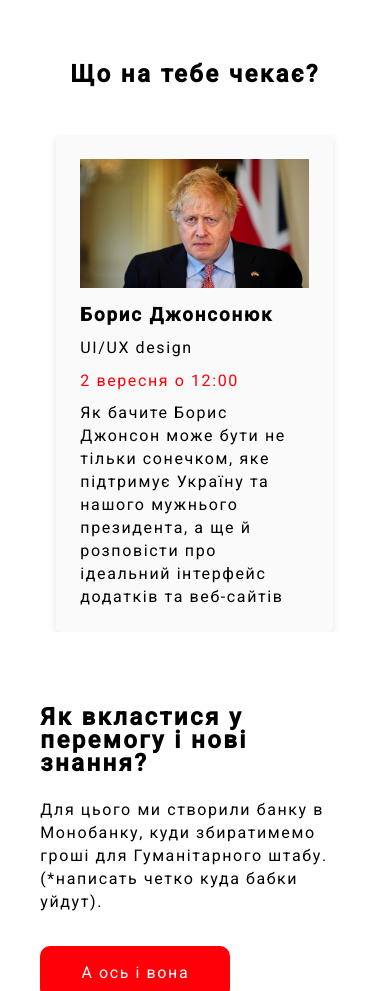
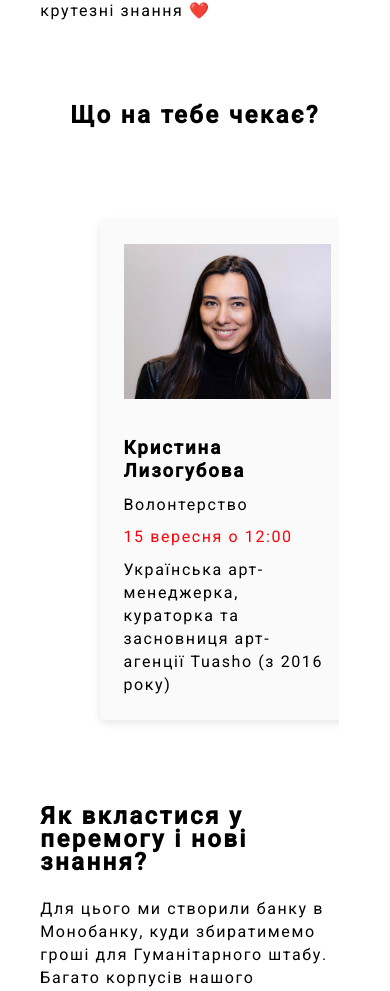
Before and after one commit to kucherov02/studigital2, a plain HTML site: page index.html in a window 390 px wide. Shown: the part 1009-2000 px from the top of the page. Drawn offline with nearby package versions, Linux system fonts and the light colour scheme.

Commit message:
add speakers & fix responsiveness

```diff
--- a/index.html
+++ b/index.html
@@ -35,115 +35,110 @@
     <section class="agenda--section">
         <div class="swiper mySwiper">
             <div class="swiper-wrapper">
-              <div class="swiper-slide">
+              <div class="swiper-slide slide-1">
                 <div class="card">
                     <div class="speaker-container">
-                        <img src="./images/artists/https___cdn.cnn.com_cnnnext_dam_assets_220412085815-boris-johnson-0407.jpg" alt="">
+                        <img class="artist--img" src="./images/speakers/kristina.jpg" alt="">
                     </div>
-                    <h3 class="speaker-name">Борис Джонсонюк</h3>
-                    <p class="speaker-sphere">UI/UX design</p>
-                    <p class="speaker-time">2 вересня о 12:00</p>
-                    <p class="speaker-about">Як бачите Борис Джонсон може бути не тільки сонечком,
-                        яке підтримує Україну та нашого мужнього президента,
-                        а ще й розповісти про ідеальний інтерфейс додатків та веб-сайтів
+                    <h3 class="speaker-name">Кристина Лизогубова</h3>
+                    <p class="speaker-sphere">Волонтерство</p>
+                    <p class="speaker-time">15 вересня о 12:00</p>
+                    <p class="speaker-about">Українська арт-менеджерка, кураторка та засновниця арт-агенції Tuasho (з 2016 року)
                     </p>
                 </div>
               </div>
-              <div class="swiper-slide">
+              <div class="swiper-slide slide-2">
                 <div class="card">
                     <div class="speaker-container">
-                        <img src="./images/artists/https___cdn.cnn.com_cnnnext_dam_assets_220412085815-boris-johnson-0407.jpg" alt="">
+                        <img class="artist--img" src="./images/artists/https___cdn.cnn.com_cnnnext_dam_assets_220412085815-boris-johnson-0407.jpg" alt="">
                     </div>
-                    <h3 class="speaker-name">Борис Джонсонюк</h3>
-                    <p class="speaker-sphere">UI/UX design</p>
-                    <p class="speaker-time">2 вересня о 12:00</p>
+                    <h3 class="speaker-name">Анна Аветова</h3>
+                    <p class="speaker-sphere">Мистецтво</p>
+                    <p class="speaker-time">19 вересня о 12:00</p>
                     <p class="speaker-about">Як бачите Борис Джонсон може бути не тільки сонечком,
-                        яке підтримує Україну та нашого мужнього президента,
-                        а ще й розповісти про ідеальний інтерфейс додатків та веб-сайтів
+
                     </p>
                 </div>
               </div>
-              <div class="swiper-slide">
+              <div class="swiper-slide slide-3">
                 <div class="card">
                     <div class="speaker-container">
-                        <img src="./images/artists/https___cdn.cnn.com_cnnnext_dam_assets_220412085815-boris-johnson-0407.jpg" alt="">
+                        <img class="artist--img" src="./images/speakers/alina_nix.jpg" alt="">
                     </div>
-                    <h3 class="speaker-name">Борис Джонсонюк</h3>
-                    <p class="speaker-sphere">UI/UX design</p>
-                    <p class="speaker-time">2 вересня о 12:00</p>
-                    <p class="speaker-about">Як бачите Борис Джонсон може бути не тільки сонечком,
-                        яке підтримує Україну та нашого мужнього президента,
-                        а ще й розповісти про ідеальний інтерфейс додатків та веб-сайтів
+                    <h3 class="speaker-name">Аліна, recruiter NIX</h3>
+                    <p class="speaker-sphere">«Як почати працювати в ІТ під час навчання в універі?»</p>
+                    <p class="speaker-time">23 вересня о 12:00</p>
+                    <p class="speaker-about">
+                        Провела 1000+ співбесід
                     </p>
                 </div>
               </div>
-              <div class="swiper-slide">
+              <div class="swiper-slide slide-4">
                 <div class="card">
                     <div class="speaker-container">
-                        <img src="./images/artists/https___cdn.cnn.com_cnnnext_dam_assets_220412085815-boris-johnson-0407.jpg" alt="">
+                        <img class="artist--img" src="./images/speakers/olya_nix.jpg" alt="">
                     </div>
-                    <h3 class="speaker-name">Борис Джонсонюк</h3>
-                    <p class="speaker-sphere">UI/UX design</p>
-                    <p class="speaker-time">2 вересня о 12:00</p>
-                    <p class="speaker-about">Як бачите Борис Джонсон може бути не тільки сонечком,
-                        яке підтримує Україну та нашого мужнього президента,
-                        а ще й розповісти про ідеальний інтерфейс додатків та веб-сайтів
+                    <h3 class="speaker-name">Оля, recruiter NIX</h3>
+                    <p class="speaker-sphere">«Як почати працювати в ІТ під час навчання в універі?»</p>
+                    <p class="speaker-time">21 вересня о 12:00</p>
+                    <p class="speaker-about">
+                        Обожнюю робити оффери
                     </p>
                 </div>
               </div>
-              <div class="swiper-slide">
+              <div class="swiper-slide slide-5">
                 <div class="card">
                     <div class="speaker-container">
-                        <img src="./images/artists/https___cdn.cnn.com_cnnnext_dam_assets_220412085815-boris-johnson-0407.jpg" alt="">
+                        <img class="artist--img" src="./images/speakers/herasymchuk.jpg" alt="">
                     </div>
-                    <h3 class="speaker-name">Борис Джонсонюк</h3>
-                    <p class="speaker-sphere">UI/UX design</p>
-                    <p class="speaker-time">2 вересня о 12:00</p>
-                    <p class="speaker-about">Як бачите Борис Джонсон може бути не тільки сонечком,
-                        яке підтримує Україну та нашого мужнього президента,
-                        а ще й розповісти про ідеальний інтерфейс додатків та веб-сайтів
+                    <h3 class="speaker-name">Аліна Герасимчук</h3>
+                    <p class="speaker-sphere">«Патріотична комунікація здорової людини»</p>
+                    <p class="speaker-time">23 вересня о 12:00</p>
+                    <p class="speaker-about">
+                        Креативна копірайтерка Arriba! creative agency <br>
+                        Креативна продюсерка мережі доставки та ресторанів Япошка <br>
+                        Екс СММ-ниця 20+ проєктів <br>
+                        Мати UNK блогу <s>в колишньому</s>   назавжди <br>
+                        Засновниця StuDigital
                     </p>
                 </div>
               </div>
-              <div class="swiper-slide">
+              <div class="swiper-slide slide-6">
                 <div class="card">
                     <div class="speaker-container">
-                        <img src="./images/artists/https___cdn.cnn.com_cnnnext_dam_assets_220412085815-boris-johnson-0407.jpg" alt="">
+                        <img class="artist--img" src="./images/artists/https___cdn.cnn.com_cnnnext_dam_assets_220412085815-boris-johnson-0407.jpg" alt="">
                     </div>
-                    <h3 class="speaker-name">Борис Джонсонюк</h3>
-                    <p class="speaker-sphere">UI/UX design</p>
-                    <p class="speaker-time">2 вересня о 12:00</p>
-                    <p class="speaker-about">Як бачите Борис Джонсон може бути не тільки сонечком,
-                        яке підтримує Україну та нашого мужнього президента,
-                        а ще й розповісти про ідеальний інтерфейс додатків та веб-сайтів
+                    <h3 class="speaker-name">UPCOMING</h3>
+                    <p class="speaker-sphere">—</p>
+                    <p class="speaker-time">soon</p>
+                    <p class="speaker-about">А це Борис Джонсон, сонечко,
+                        яке підтримує Україну
                     </p>
                 </div>
               </div>
-              <div class="swiper-slide">
+              <div class="swiper-slide slide-7">
                 <div class="card">
                     <div class="speaker-container">
-                        <img src="./images/artists/https___cdn.cnn.com_cnnnext_dam_assets_220412085815-boris-johnson-0407.jpg" alt="">
+                        <img class="artist--img" src="./images/artists/https___cdn.cnn.com_cnnnext_dam_assets_220412085815-boris-johnson-0407.jpg" alt="">
                     </div>
-                    <h3 class="speaker-name">Борис Джонсонюк</h3>
-                    <p class="speaker-sphere">UI/UX design</p>
-                    <p class="speaker-time">2 вересня о 12:00</p>
-                    <p class="speaker-about">Як бачите Борис Джонсон може бути не тільки сонечком,
-                        яке підтримує Україну та нашого мужнього президента,
-                        а ще й розповісти про ідеальний інтерфейс додатків та веб-сайтів
+                    <h3 class="speaker-name">UPCOMING</h3>
+                    <p class="speaker-sphere">—</p>
+                    <p class="speaker-time">soon</p>
+                    <p class="speaker-about">А це Борис Джонсон, сонечко,
+                        яке підтримує Україну
                     </p>
                 </div>
               </div>
-              <div class="swiper-slide">
+              <div class="swiper-slide slide-8">
                 <div class="card">
                     <div class="speaker-container">
-                        <img src="./images/artists/https___cdn.cnn.com_cnnnext_dam_assets_220412085815-boris-johnson-0407.jpg" alt="">
+                        <img class="artist--img" src="./images/artists/https___cdn.cnn.com_cnnnext_dam_assets_220412085815-boris-johnson-0407.jpg" alt="">
                     </div>
-                    <h3 class="speaker-name">Борис Джонсонюк</h3>
-                    <p class="speaker-sphere">UI/UX design</p>
-                    <p class="speaker-time">2 вересня о 12:00</p>
-                    <p class="speaker-about">Як бачите Борис Джонсон може бути не тільки сонечком,
-                        яке підтримує Україну та нашого мужнього президента,
-                        а ще й розповісти про ідеальний інтерфейс додатків та веб-сайтів
+                    <h3 class="speaker-name">UPCOMING</h3>
+                    <p class="speaker-sphere">—</p>
+                    <p class="speaker-time">soon</p>
+                    <p class="speaker-about">А це Борис Джонсон, сонечко,
+                        яке підтримує Україну
                     </p>
                 </div>
               </div>
@@ -158,7 +153,9 @@
         <div class="text-container">
             <h2>Як вкластися у перемогу і нові знання?</h2>
             <p><br>
-                Для цього ми створили банку в Монобанку, куди збиратимемо гроші для Гуманітарного штабу. (*написать четко куда бабки уйдут). <br><br>
+                Для цього ми створили банку в Монобанку, куди збиратимемо гроші для Гуманітарного штабу.
+                Багато корпусів нашого Каразінського університету зруйновані вщент та потребують відновлення,
+                і ми дуже хочемо цьому допомогти. <br><br>
             </p>
             <a class="money-link" href="#">А ось і вона</a>
         </div>
@@ -189,9 +186,9 @@
         <div class="links">
             <p>Інстаграми організаторів: <br><br></p>
             <ul>
-                <li><a href="">unk.blog</a></li>
-                <li><a href="">karazina_studrada</a></li>
-                <li><a href="">stu.digital</a></li>
+                <li><a href="https://www.instagram.com/unk.blog/">unk.blog</a></li>
+                <li><a href="https://www.instagram.com/karazina_studrada/">karazina_studrada</a></li>
+                <li><a href="https://www.instagram.com/stu.digital/">stu.digital</a></li>
             </ul>
         </div>
     </footer>
@@ -217,9 +214,8 @@
       slidesPerView: 2,
       spaceBetween: 20,
     },
-    // when window width is >= 480px
-    900: {
-      slidesPerView: 3,
+    1000: {
+      slidesPerView: 2,
       spaceBetween: 30,
       navigation: {
              nextEl: '.swiper-button-next',
@@ -228,9 +224,8 @@
              enabled: true
              },
     },
-    // when window width is >= 640px
     1250: {
-      slidesPerView: 4,
+      slidesPerView: 3,
       spaceBetween: 40,
       navigation: {
              nextEl: '.swiper-button-next',
--- a/style.css
+++ b/style.css
@@ -8,10 +8,6 @@
 }
 
 
-
-img{
-    width: 90%;
-}
 
 .img-container{
     display: flex;
@@ -51,21 +47,29 @@ section{
 }
 
 .agenda--section{
-    min-height: 40vh;
+    min-height: 50vh;
     justify-content: center;
-    margin-bottom: 2rem;
+    padding: 2rem;
 }
 
+.swiper-slide{
+    height: 100%;
+}
+
+.swiper-wrapper{
+    padding: 2rem;
+}
 
 .card{
-    height: 100%;
-    max-width: 400px;
+    height: 500px;
+    max-width: 500px;
     box-shadow: 0px 3px 8px rgba(0, 0, 0, 0.1);
     border-radius: 5px;
     background:#FAFAFA;
     padding: 1.5rem;
     display: flex;
     flex-direction: column;
+    justify-content: flex-start;
     gap: .6rem;
     margin: 0 1rem;
 }
@@ -97,12 +101,13 @@ section{
 
 .card .speaker-container{
     width: 100%;
-    object-fit: fill;
-
+    height: 200px;
+    overflow: hidden;
 }
 
-.card .speaker-container img{
-    width: 100%;
+.artist--img{
+   width: 100%;
+   object-fit: cover;
 }
 
 .card .speaker-time{
@@ -170,6 +175,21 @@ footer li a{
 
 
 
+.slide-5 p{
+    font-size: .7rem;
+}
+
+.slide-5 .speaker-sphere{
+    font-size: 1rem;
+}
+
+.slide-5 .speaker-time{
+    font-size: .9rem;
+}
+
+
+
+
 @media (max-width: 750px) {
     section{
         padding: 1.3rem;
@@ -182,4 +202,16 @@ footer li a{
     footer .links p{
         display: none;
     }
+
+    .swiper-wrapper{
+        padding: 2rem;
+    }
+
+    .card{
+        min-height: 470px;
+    }
+
+    .slide-5 .speaker-sphere{
+        font-size: .8rem;
+    }
 }
```
Also changed, not shown: images/artists/alina_gerasymchuk.JPG (added), images/artists/alina_nix.jpg (added), images/speakers/alina_nix.jpg (added), images/speakers/herasymchuk.jpg, images/speakers/kristina.jpg (added), images/speakers/olya_nix.jpg (added), 1 other file.
